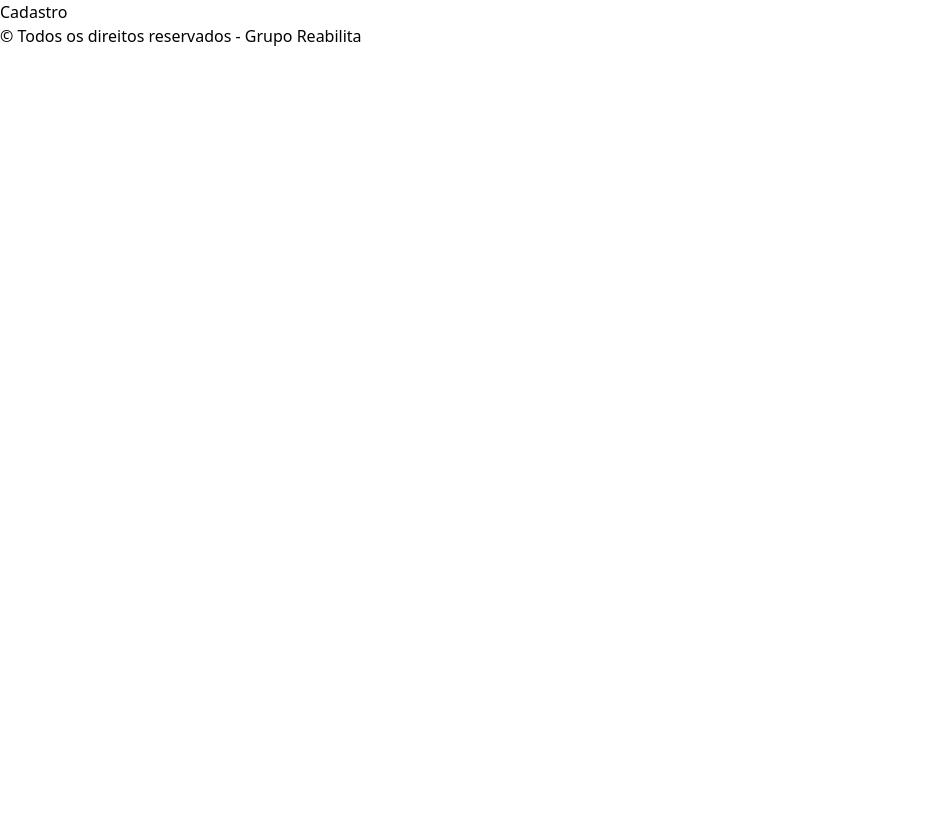
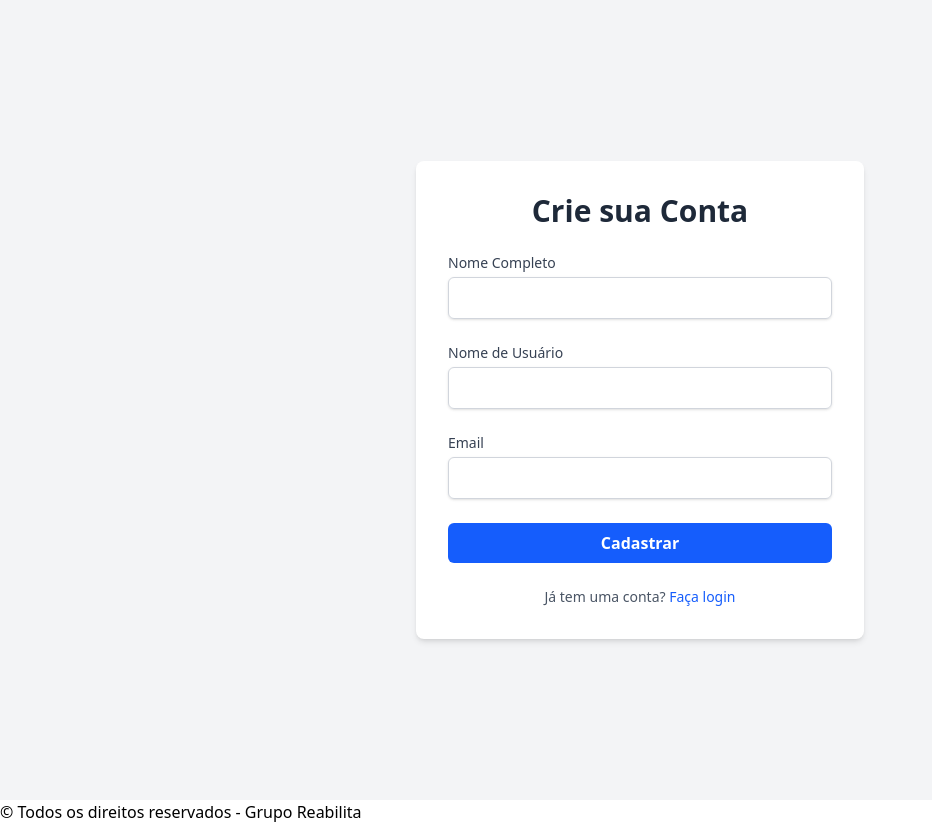
Before and after one commit to Ferreira2120/Access-Control-cp, a React app in the folder access-control-cp/: page /cadastro in a window 1280 px wide. Shown: the whole page, without its empty margins (0-932 px from the left). Before the commit the page ends 800 px from the top, so only its background shows below. Built offline with nearby package versions, Linux system fonts and the light colour scheme; the HTML template or start-up script is replaced by a standard one.

Commit message:
feat: adiciona estrutura básica e estilzação formulário de cadastro.

```diff
--- a/access-control-cp/src/routes/Cadastro/index.tsx
+++ b/access-control-cp/src/routes/Cadastro/index.tsx
@@ -1,7 +1,46 @@
-export default function Cadastro(){
-    return(
-        <>
-        <h1>Cadastro</h1>
-        </>
-    );
+import { Link } from 'react-router-dom';
+
+export default function Cadastro() {
+  return (
+    <main className="flex flex-col items-center justify-center min-h-screen bg-gray-100 px-4">
+      <div className="w-full max-w-md p-8 space-y-6 bg-white rounded-lg shadow-md">
+        <h1 className="text-3xl font-bold text-center text-gray-800">Crie sua Conta</h1>
+        <form className="space-y-6">
+          <div>
+            <label htmlFor="nome" className="block text-sm font-medium text-gray-700">Nome Completo</label>
+            <input
+              id="nome"
+              type="text"
+              className="w-full px-3 py-2 mt-1 border border-gray-300 rounded-md shadow-sm focus:outline-none focus:ring-blue-500 focus:border-blue-500"
+            />
+          </div>
+          <div>
+            <label htmlFor="nomeUsuario" className="block text-sm font-medium text-gray-700">Nome de Usuário</label>
+            <input
+              id="nomeUsuario"
+              type="text"
+              className="w-full px-3 py-2 mt-1 border border-gray-300 rounded-md shadow-sm focus:outline-none focus:ring-blue-500 focus:border-blue-500"
+            />
+          </div>
+          <div>
+            <label htmlFor="email" className="block text-sm font-medium text-gray-700">Email</label>
+            <input
+              id="email"
+              type="email"
+              className="w-full px-3 py-2 mt-1 border border-gray-300 rounded-md shadow-sm focus:outline-none focus:ring-blue-500 focus:border-blue-500"
+            />
+          </div>
+          <button type="submit" className="w-full px-4 py-2 font-bold text-white bg-blue-600 rounded-md hover:bg-blue-700 focus:outline-none focus:ring-2 focus:ring-offset-2 focus:ring-blue-500">
+            Cadastrar
+          </button>
+        </form>
+        <p className="text-sm text-center text-gray-600">
+          Já tem uma conta?{' '}
+          <Link to="/login" className="font-medium text-blue-600 hover:text-blue-500">
+            Faça login
+          </Link>
+        </p>
+      </div>
+    </main>
+  );
 }
```
